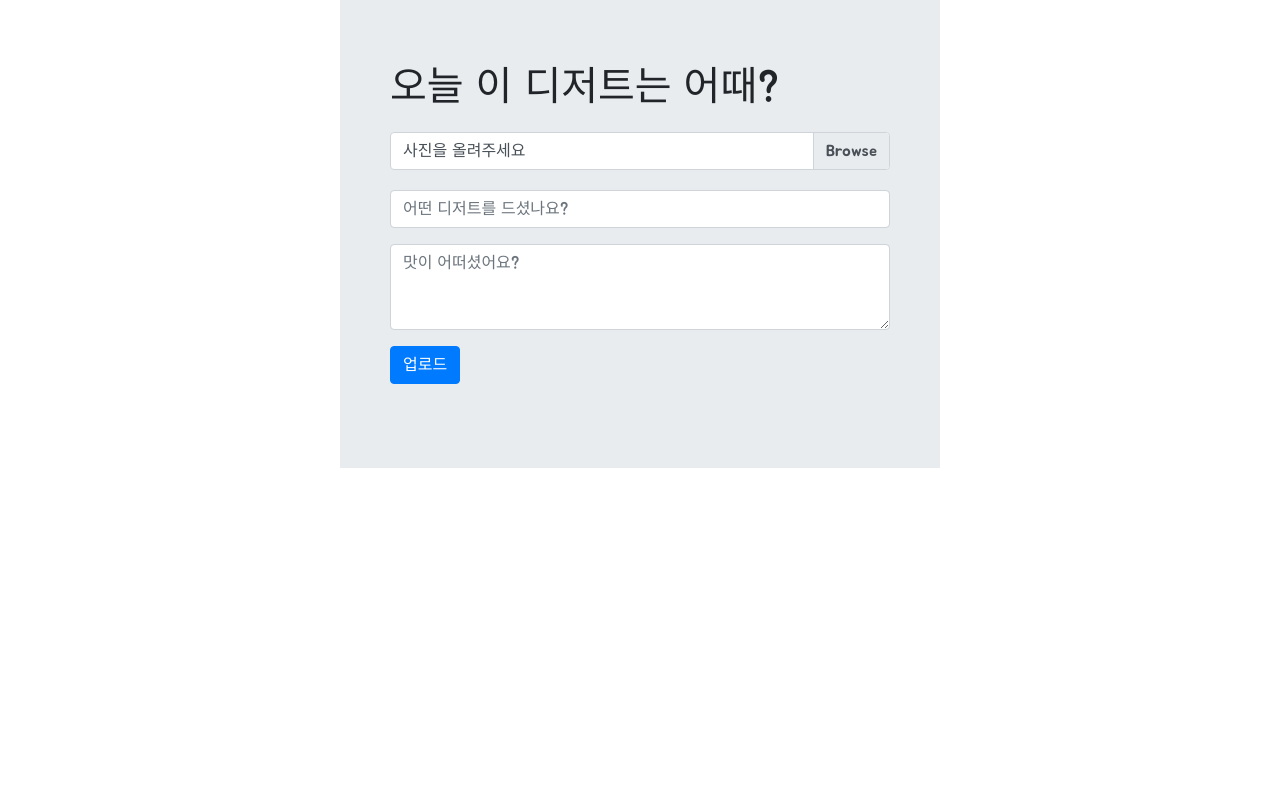
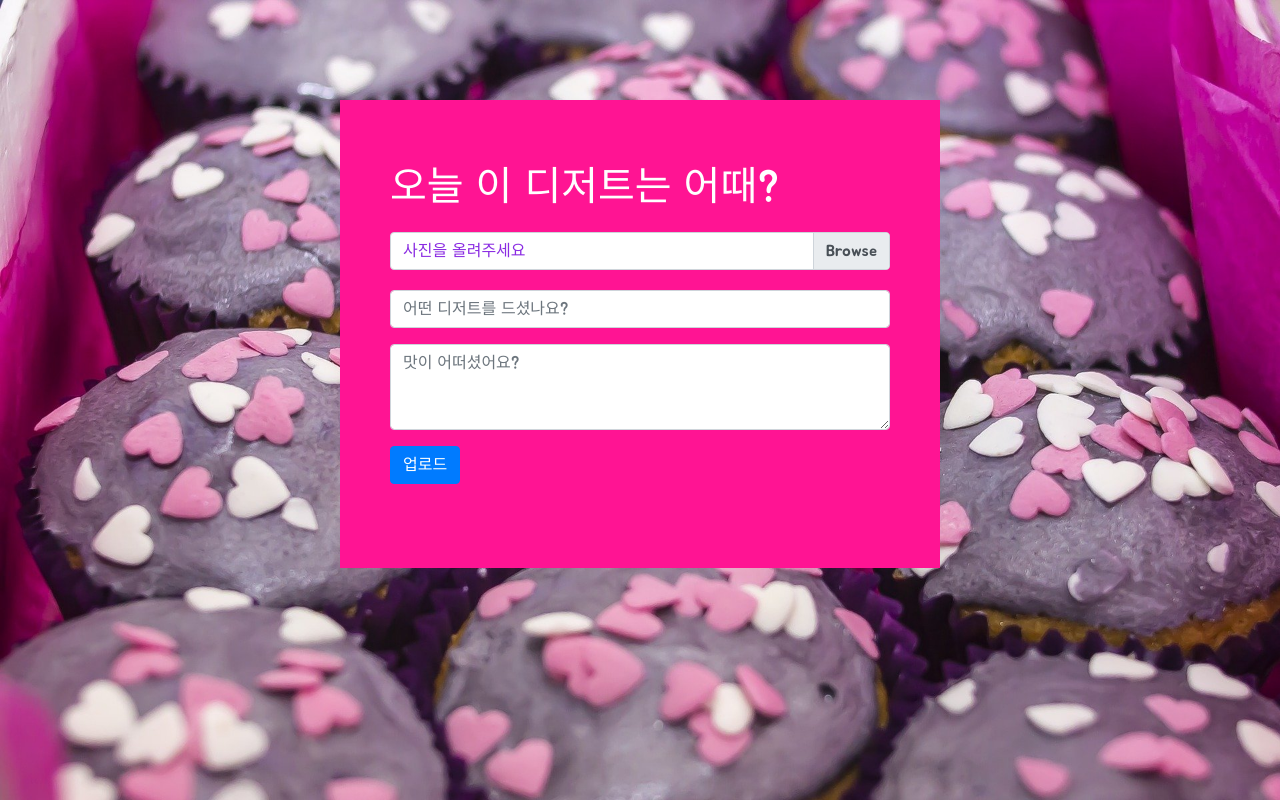
Before and after one commit to hyemin9403/hanghae02, a Flask app: page /upload in a window 1280 px wide. Run offline with Flask 2, Linux system fonts and the light colour scheme; some libraries are stand-ins or nearby versions.

Commit message:
규원님 현석님 가람님 파일 합체

```diff
--- a/app.py
+++ b/app.py
@@ -156,4 +156,4 @@
 
 
 if __name__ == '__main__':
-    app.run('0.0.0.0', port=4444, debug=True)
+    app.run('0.0.0.0', port=5001, debug=True)
--- a/templates/upload.html
+++ b/templates/upload.html
@@ -9,6 +9,9 @@
     <!-- Bootstrap CSS -->
     <link rel="stylesheet" href="https://maxcdn.bootstrapcdn.com/bootstrap/4.0.0/css/bootstrap.min.css"
           integrity="sha384-Gn5384xqQ1aoWXA+058RXPxPg6fy4IWvTNh0E263XmFcJlSAwiGgFAW/dAiS6JXm" crossorigin="anonymous">
+    <meta property="og:title" content="오늘 이 디저트 어때?"/>
+    <meta property="og:description" content="오늘 뭐 디저트 뭐 드실지 고민되신다고요? 그래서 준비했습니다 '오늘 이 디저트 어때?' "/>
+    <meta property="og:image" content="{{ url_for('static', filename='og.jpg') }}"/>
     <link rel="shortcut icon" href="{{ url_for('static', filename='favicon3.png') }}" type="image/x-icon">
     <link rel="icon" href="{{ url_for('static', filename='favicon3.png') }}" type="image/x-icon">
 
@@ -22,7 +25,7 @@
             integrity="sha384-JZR6Spejh4U02d8jOt6vLEHfe/JQGiRRSQQxSfFWpi1MquVdAyjUar5+76PVCmYl"
             crossorigin="anonymous"></script>
 
-    <title>오늘 이 디저트 어때?</title>
+    <title>오늘 이 디저트 어때? | 업로드</title>
 
     <script src="https://cdn.jsdelivr.net/npm/bs-custom-file-input/dist/bs-custom-file-input.js"></script>
 
@@ -73,6 +76,8 @@
         .btn btn-primary {
             color: white;
         }
+
+
     </style>
     <script>
         $(document).ready(function () {
@@ -107,14 +112,15 @@
 </head>
 
 <body>
-<div class="wrap">
-    <div class="jumbotron jumbotron-fluid">
-        <div class="container">
-            <h1>오늘 이 디저트는 어때?</h1>
+<div class="all-background">
+    <div class="wrap">
+    <div class="jumbotron jumbotron-fluid" style="background-color: deeppink" >
+        <div class="container" >
+            <h1 class="font-color">오늘 이 디저트는 어때?</h1>
             <div class="posting-box">
                 <div class="custom-file">
                     <input type="file" class="custom-file-input" id="file">
-                    <label class="custom-file-label" for="file">사진을 올려주세요</label>
+                    <label class="custom-file-label" for="file" style="color: blueviolet">사진을 올려주세요</label>
                 </div>
                 <div class="form-group">
                     <input type="email" class="form-control" id="title" placeholder="어떤 디저트를 드셨나요?">
@@ -129,6 +135,9 @@
     <div class="card-columns" id="cards-box">
     </div>
 </div>
+
+</div>
+
 </body>
 
 </html>
```
Also changed, not shown: templates/login.html (+8 -4 lines), static/cupcakes.jpg (added), static/img-2022-01-12-22-16-02.jpeg (added).
